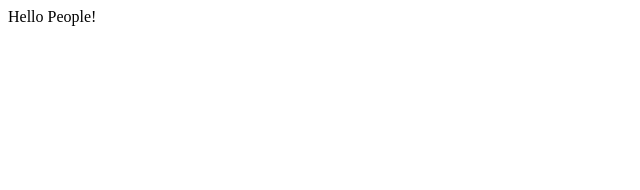
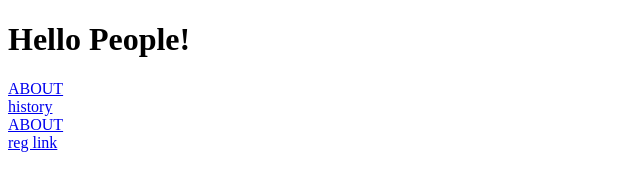
Before and after one commit to jinhyung-noh/gatsby-hello-world, a Gatsby site: page / in a window 1280 px wide. Shown: the whole page, without its empty margins (0-640 px from the left). Built offline with nearby package versions, Linux system fonts and the light colour scheme; Gatsby itself is replaced by a stand-in of ours.

Commit message:
nested url and link

```diff
--- a/src/pages/index.js
+++ b/src/pages/index.js
@@ -1,6 +1,22 @@
 import React from "react"
+import { Link } from "gatsby"
 
 // 모든 페이지 컴포넌트는 default keyword 붙어야 함
+// Link는 프로젝트 내부, a tag는 외부 리소스 접근시 사용
 export default function Home() {
-  return <div>Hello People!</div>
+  return (
+    <div>
+      <h1>Hello People!</h1>
+      <div>
+        <Link to="/about">ABOUT</Link>
+      </div>
+      <div>
+        <Link to="/company/history">history</Link>
+      </div>
+      <div>
+        <Link to="/about">ABOUT</Link>
+      </div>
+      <a href="/about">reg link</a>
+    </div>
+  )
 }
```
Also changed, not shown: src/pages/company/history.js (added, +13 -0 lines), src/pages/company/index.js (added, +7 -0 lines).
